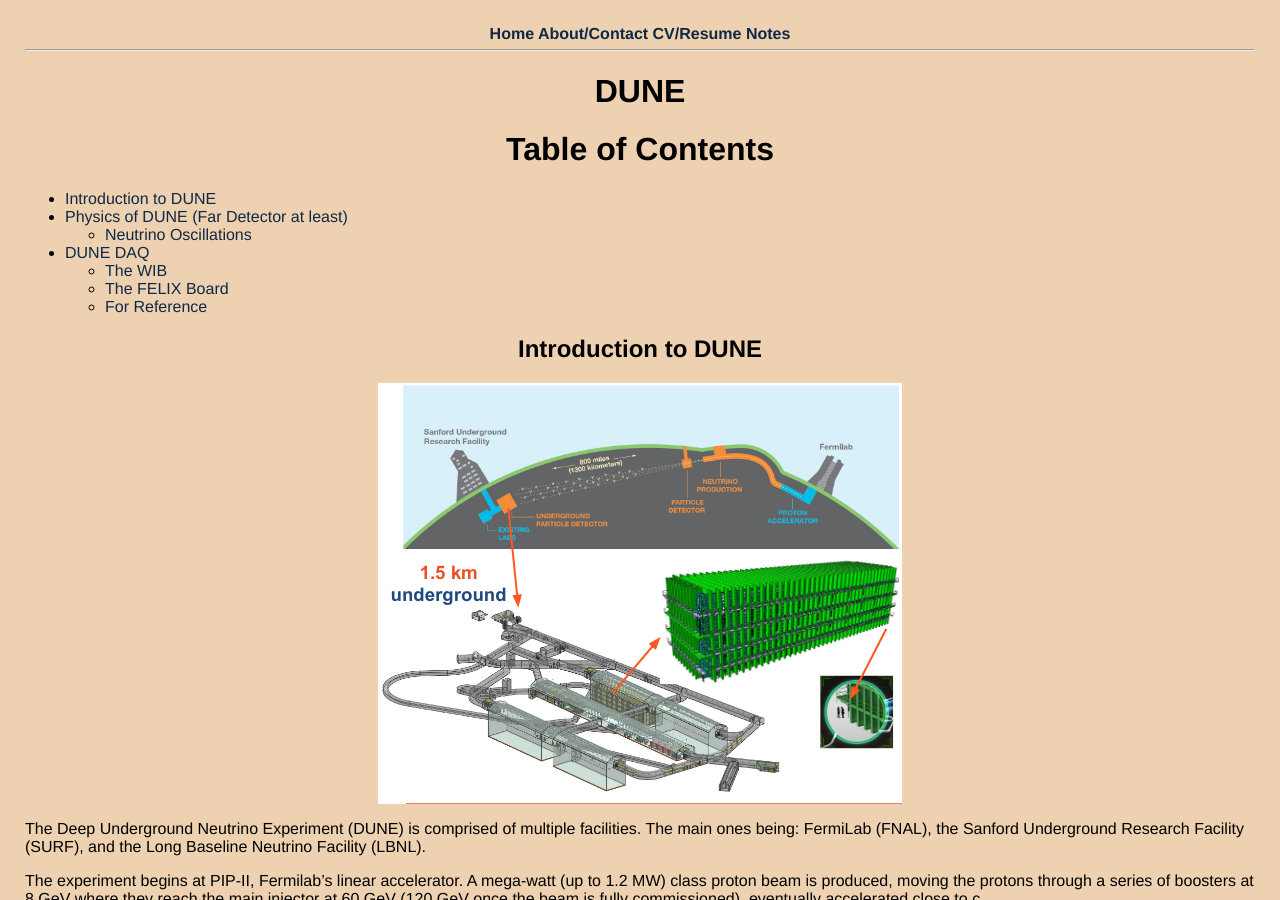
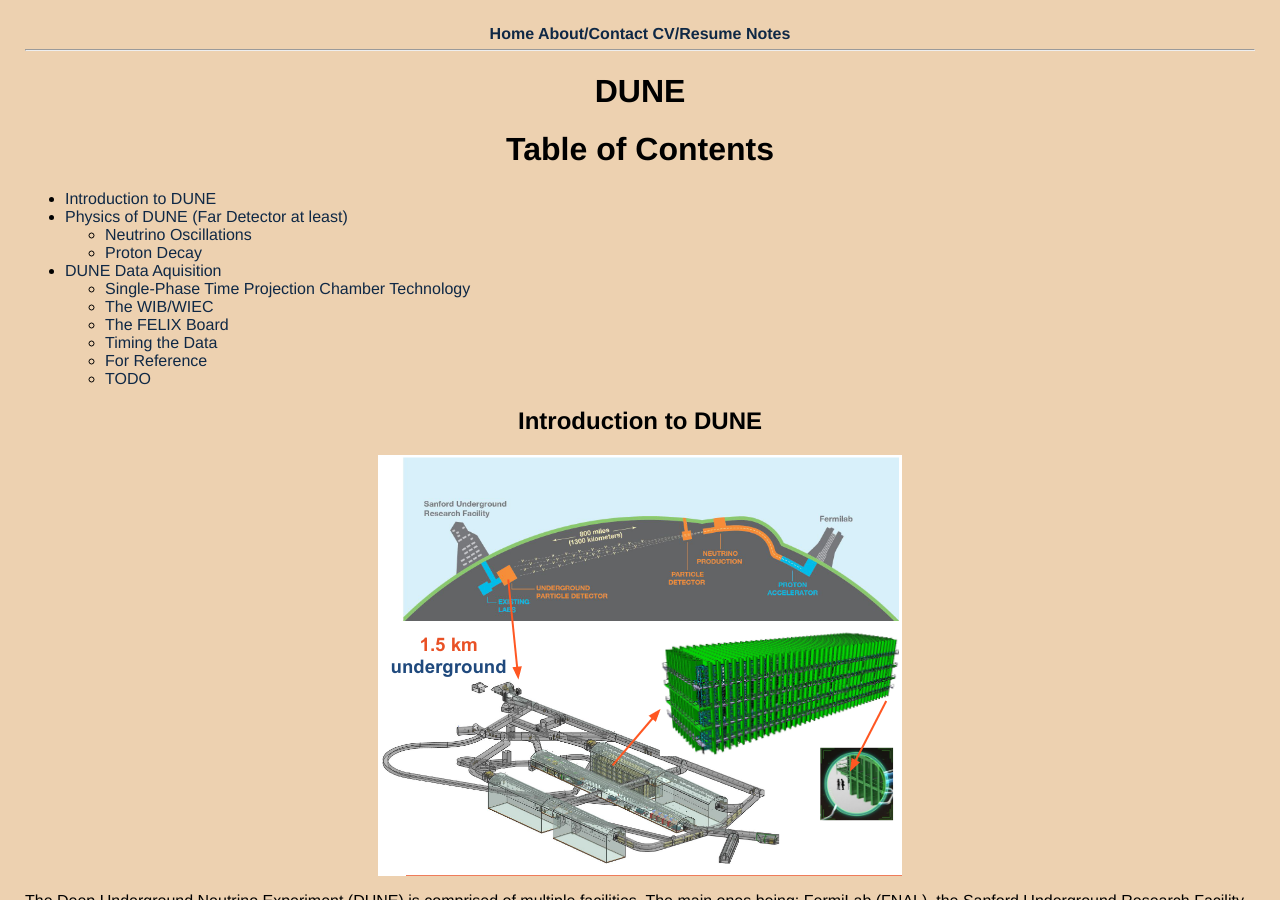
Before and after one commit to thaihangchung7/thaihangchung7.github.io, a Jekyll site: the page built from _notes/DUNE.md, in a window 1280 px wide and 900 px high. Built offline with Jekyll 4.4.1, drawn with Linux system fonts in a browser that asks for light colours; formulas are drawn with MathJax 3.

Commit message:
Updated TOC for DUNE

```diff
--- a/_notes/DUNE.md
+++ b/_notes/DUNE.md
@@ -10,10 +10,14 @@ Table of Contents
    * [Introduction to DUNE](#introduction-to-dune)
    * [Physics of DUNE (Far Detector at least)](#physics-of-dune-far-detector-at-least)
       * [Neutrino Oscillations](#neutrino-oscillations)
-   * [DUNE DAQ](#dune-daq)
-      * [The WIB](#the-wib)
+      * [Proton Decay](#proton-decay)
+   * [DUNE Data Aquisition](#dune-data-aquisition)
+      * [Single-Phase Time Projection Chamber Technology](#single-phase-time-projection-chamber-technology)
+      * [The WIB/WIEC](#the-wibwiec)
       * [The FELIX Board](#the-felix-board)
+      * [Timing the Data](#timing-the-data)
       * [For Reference](#for-reference)
+      * [TODO](#todo)
 
 ## Introduction to DUNE
 
```
